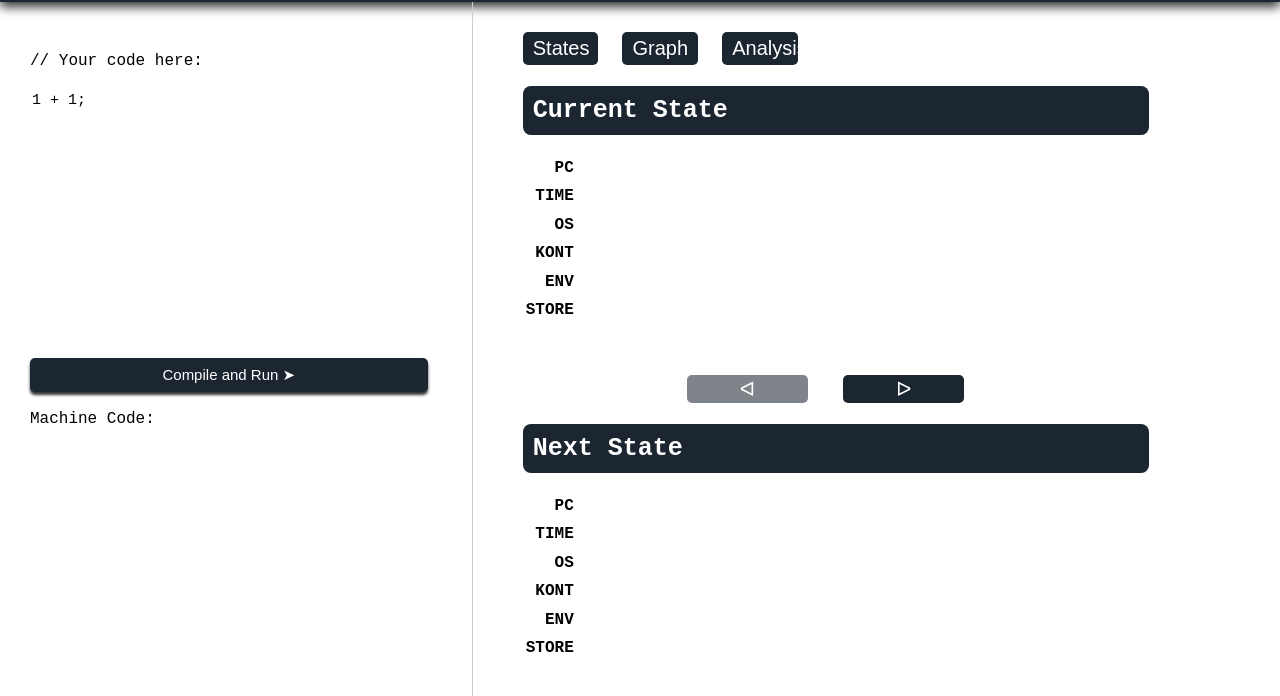
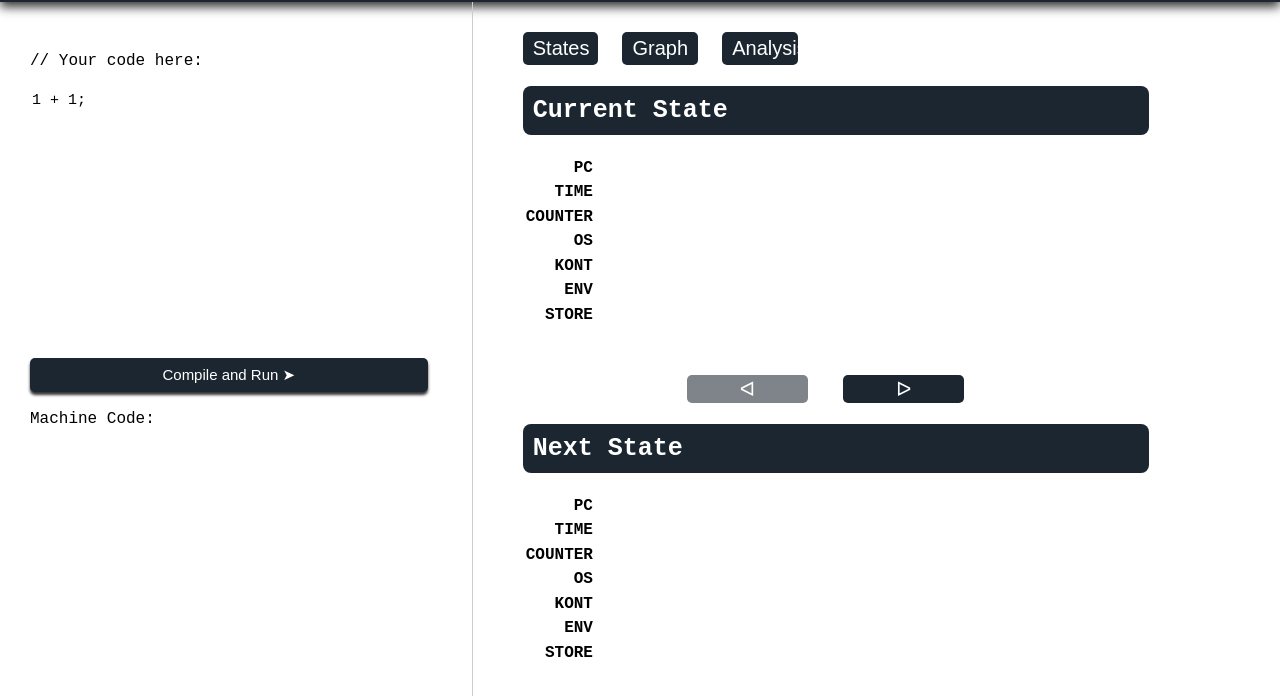
Before and after one commit to jing-xuan/abstractabstractabstract, a website: page views/index.html in a window 1280 px wide. Shown: the part 64-760 px from the top of the page. Drawn offline with nearby package versions, Linux system fonts and the light colour scheme; a script that the page names is missing; a web font is replaced by a local one.

Commit message:
counter is counted for

```diff
--- a/test.js
+++ b/test.js
@@ -1289,6 +1289,7 @@ function fe_STATE (state) {
     states["TIME"] = TIME;
     states["KONT"] = KONT === "" ? "-" : KONT;
     states["ENV"] = display_ENV(ENV);
+    states["COUNTER"] = counter;
     states["STORE"] = display_STORE(STORE);
     // states["STORE"] = "";
     return states;
--- a/views/index.html
+++ b/views/index.html
@@ -299,6 +299,9 @@
                             <th>TIME</th>
                             <td id = "graphStateTIME"></td>
                         </tr>
+                        <th>COUNTER</th>
+                            <td id = "graphStateCOUNTER"></td>
+                        </tr>
                         <tr>
                             <th>OS</th>
                             <td id = "graphStateOS">-</td>
@@ -330,6 +333,9 @@
                         <tr>
                             <th>TIME</th>
                             <td id = "curStateTIME"></td>
+                        </tr>
+                        <th>COUNTER</th>
+                            <td id = "curStateCOUNTER"></td>
                         </tr>
                         <tr>
                             <th>OS</th>
@@ -371,6 +377,9 @@
                         <tr>
                             <th>TIME</th>
                             <td id = "nextStateTIME"></td>
+                        </tr>
+                        <th>COUNTER</th>
+                            <td id = "nextStateCOUNTER"></td>
                         </tr>
                         <tr>
                             <th>OS</th>
@@ -422,6 +431,7 @@
             $("#" + eleName + "KONT").html(states[stateId]["KONT"]);
             $("#" + eleName + "ENV").html(states[stateId]["ENV"]);
             $("#" + eleName + "STORE").html(states[stateId]["STORE"]);
+            $("#" + eleName + "COUNTER").html(states[stateId]["COUNTER"]);
         }
 
         $("#nextChildState").click(function() {
```
